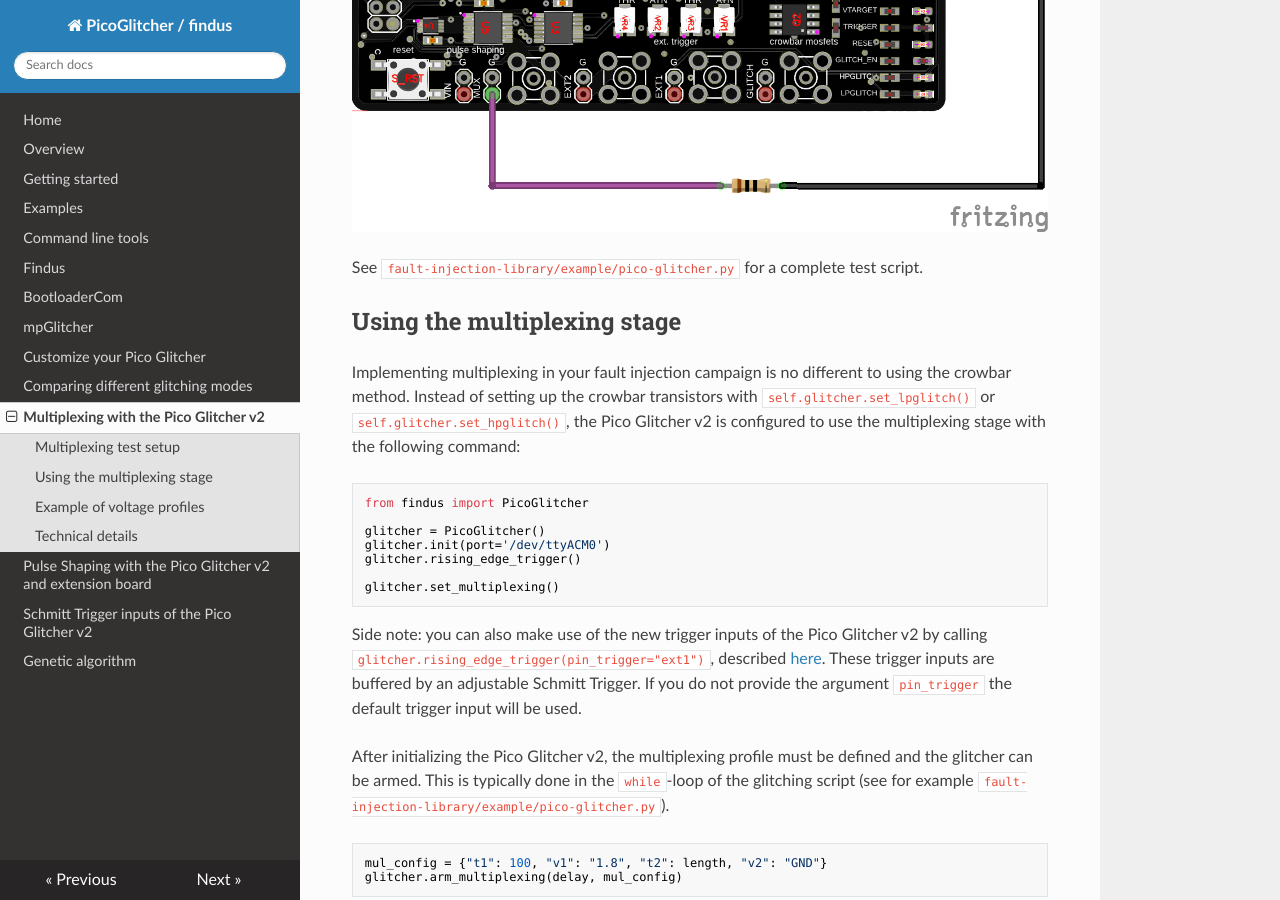
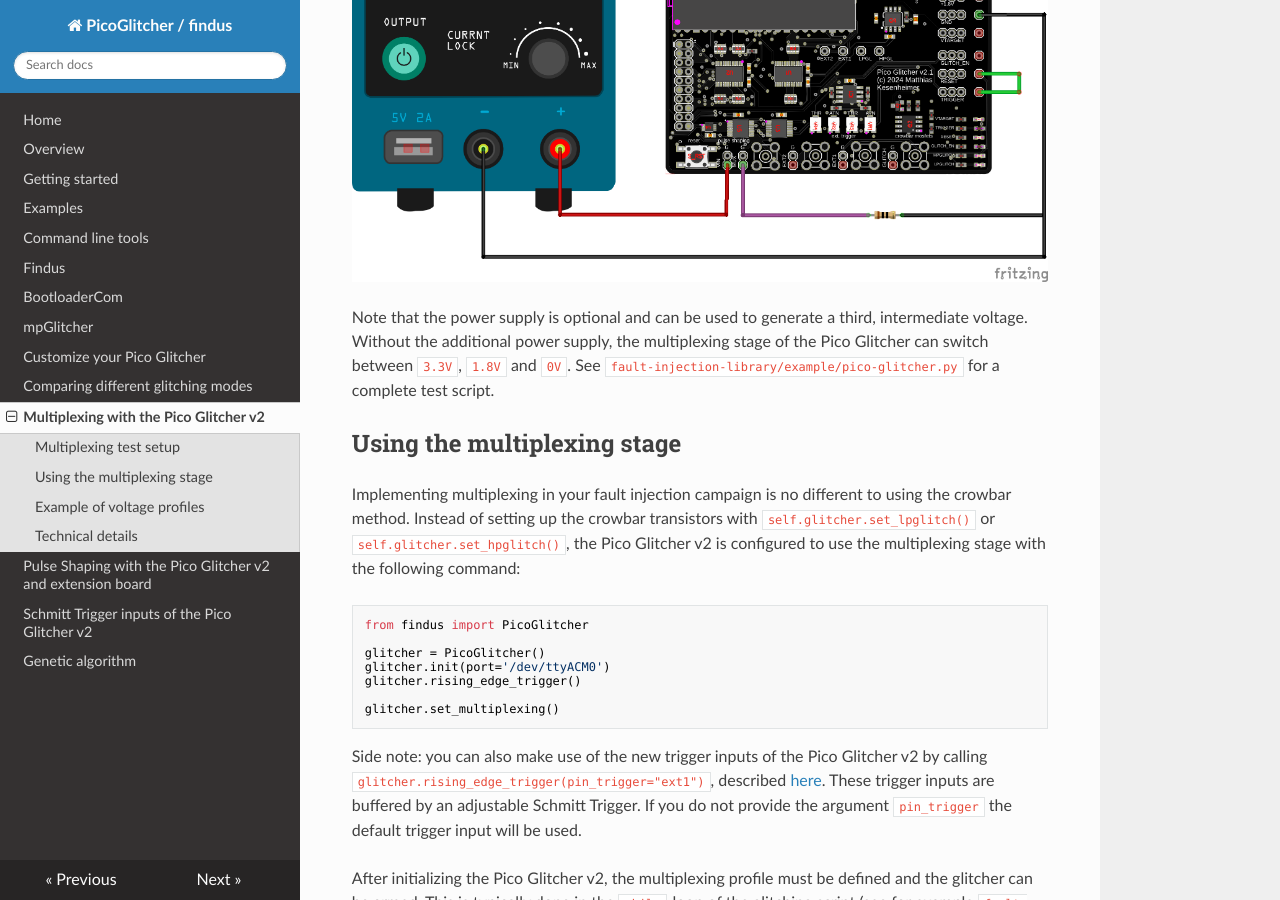
Before and after one commit to MKesenheimer/fault-injection-library, an MkDocs documentation site: the page built from docs/multiplexing.md, in a window 1280 px wide and 900 px high, scrolled down 879 px. Built offline with MkDocs 1.6.1, drawn with Linux system fonts in a browser that asks for light colours; nearby versions of some CDN libraries.

Commit message:
Better multiplexing setup

```diff
--- a/docs/multiplexing.md
+++ b/docs/multiplexing.md
@@ -13,6 +13,7 @@
 
 ![](images/multiplexing/multiplexing-test-setup.png)
 
+Note that the power supply is optional and can be used to generate a third, intermediate voltage. Without the additional power supply, the multiplexing stage of the Pico Glitcher can switch between `3.3V`, `1.8V` and `0V`.
 See `fault-injection-library/example/pico-glitcher.py` for a complete test script.
 
 ## Using the multiplexing stage
```
Also changed, not shown: docs/images/multiplexing/multiplexing-test-setup.png.
